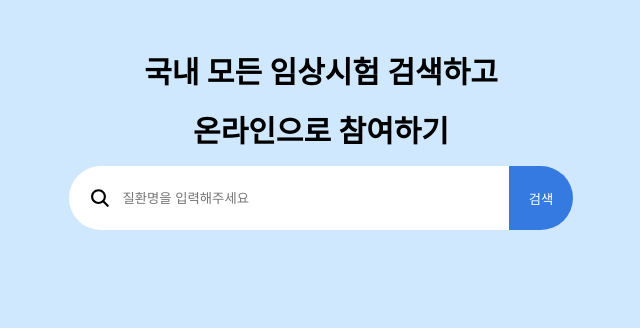
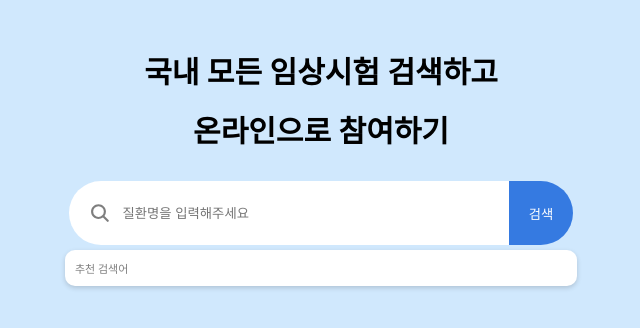
Before and after one commit to wjstjdus96/pre-onboarding-11th-4, a React (Create React App) app: page / in a window 1280 px wide. Shown: the top 328 px of the page, without its empty margins (319-959 px from the left). Built offline with nearby package versions, Linux system fonts and the light colour scheme.

Commit message:
feat: ResultItem 및 List UI구현

```diff
--- a/src/App.tsx
+++ b/src/App.tsx
@@ -2,6 +2,7 @@ import React, { useEffect } from 'react';
 import { styled } from 'styled-components';
 import SearchInput from './components/SearchInput';
 import { ListProvider, useList } from './contexts/ListProvider';
+import ResultList from './components/ResultList';
 
 const Wrapper = styled.div`
   width: 600px;
@@ -16,6 +17,7 @@ const Header = styled.div`
   flex-direction: column;
   justify-content: center;
   align-items: center;
+  margin-bottom: 15px;
   div {
     margin-bottom: 15px;
     font-size: 30px;
@@ -32,7 +34,8 @@ function App() {
         <div>온라인으로 참여하기</div>
       </Header>
       <SearchInput />
-      {isFocused && <div></div>}
+      {/* {isFocused && <ResultList/>} */}
+      <ResultList />
     </Wrapper>
   );
 }
--- /dev/null
+++ b/src/components/ResultItem.tsx
@@ -0,0 +1,25 @@
+import { IoSearch } from 'react-icons/io5';
+import styled from 'styled-components';
+
+const Wrapper = styled.div`
+  display: flex;
+  align-items: center;
+  margin-top: 13px;
+`;
+const Itemname = styled.div`
+  font-size: 14px;
+  margin-left: 8px;
+`;
+
+interface IResultItem {
+  name: string;
+}
+
+export default function ResultItem({ name }: IResultItem) {
+  return (
+    <Wrapper>
+      <IoSearch size="24" opacity="0.5" />
+      <Itemname>{name}</Itemname>
+    </Wrapper>
+  );
+}
--- /dev/null
+++ b/src/components/ResultList.tsx
@@ -0,0 +1,32 @@
+import styled from 'styled-components';
+import { useList } from '../contexts/ListProvider';
+import ResultItem from './ResultItem';
+import { Idiease } from '../contexts/ListContext';
+
+const Wrapper = styled.div`
+  width: 82%;
+  max-height: 450px;
+  background-color: white;
+  padding: 10px;
+  border-radius: 10px;
+  margin-top: 5px;
+  box-shadow: 0 2px 5px rgba(0, 0, 0, 0.16);
+  overflow-y: auto;
+`;
+
+const ListTitle = styled.div`
+  font-size: 11px;
+  color: rgba(0, 0, 0, 0.5);
+`;
+
+export default function ResultList() {
+  const { dieaseData } = useList();
+  return (
+    <Wrapper>
+      <ListTitle>추천 검색어</ListTitle>
+      {dieaseData.map((diease: Idiease, index: number) => (
+        <ResultItem key={index} name={diease.sickNm} />
+      ))}
+    </Wrapper>
+  );
+}
--- a/src/components/SearchInput.tsx
+++ b/src/components/SearchInput.tsx
@@ -58,7 +58,7 @@ export default function SearchInput() {
   return (
     <Wrapper>
       <InputWrapper>
-        <IoSearch size="24" />
+        <IoSearch size="24" opacity="0.5" />
         <input
           value={keyword}
           onChange={changeKeyword}
```
